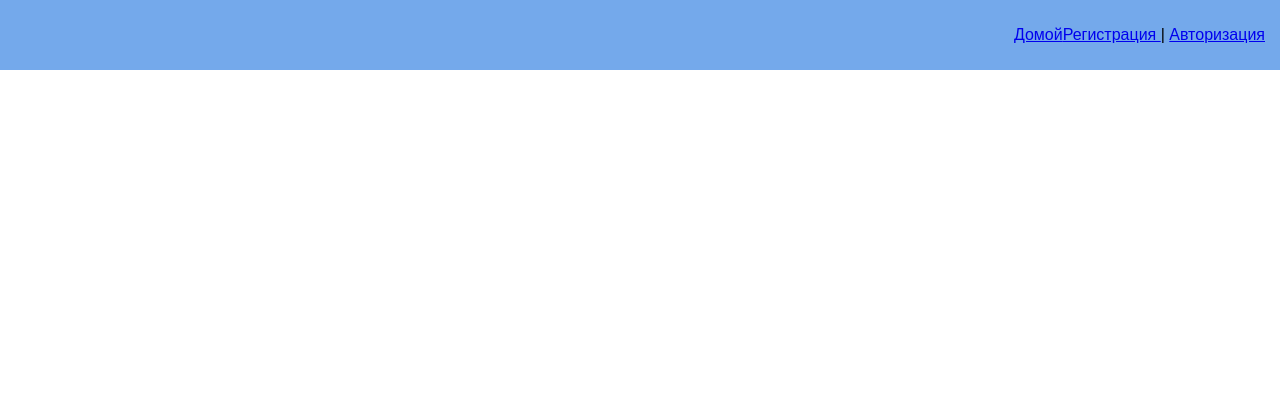
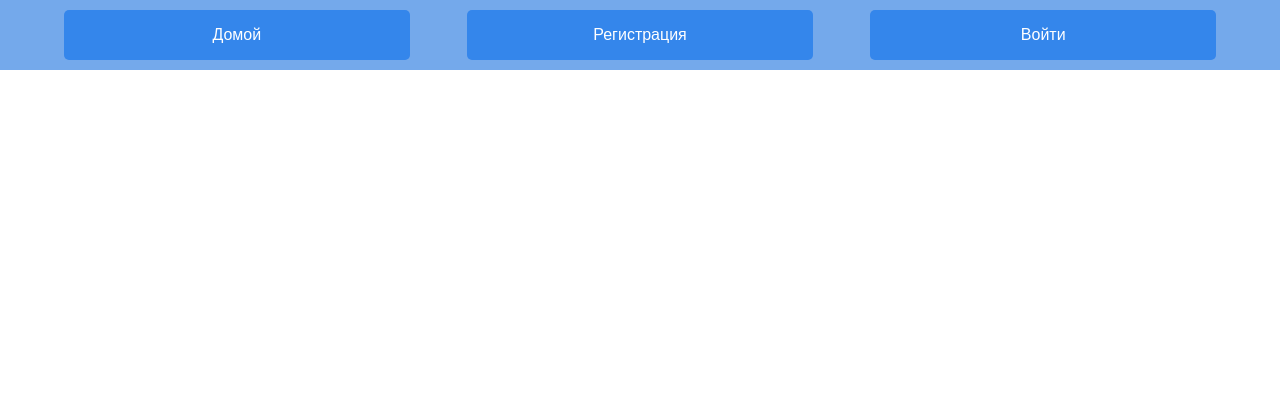
Before and after one commit to k1nque/softjinnBack, a Django app: page / in a window 1280 px wide. Shown: the top 420 px of the page. Run offline with Django 5.2, Linux system fonts and the light colour scheme; data that the repository does not hold is empty.

Commit message:
fix header styles

```diff
--- a/main_app/templates/base.html
+++ b/main_app/templates/base.html
@@ -10,14 +10,16 @@
 </head>
 <body>
     <div class="header">
-        <div id="home">
-            <a href='/'> Домой </a>
+        <div class="header-content">
+            <a class="home-button" href='/'>Домой</a>
+            {% if request.user.is_authenticated %}
+                <div class="header-username">{{user.username}}</div>
+                <a class="logout-button" href="{% url 'logout' %}">Выйти</a>
+            {% else %}
+                <a class="register-button" href="{% url 'register' %}">Регистрация</a>
+                <a class="login-button" href="{% url 'login' %}">Войти</a>
+            {% endif %}
         </div>
-        {% if request.user.is_authenticated %}
-            <li> {{user.username}} | <a href="{% url 'logout' %}"> Выйти </a></li>
-        {% else %}
-            <li> <a href="{% url 'register' %}"> Регистрация </a> | <a href="{% url "login" %}"> Авторизация </a></li>
-        {% endif %}
         {% block header %}
         {% endblock header %}
     </div>
--- a/main_app/templates/idea.html
+++ b/main_app/templates/idea.html
@@ -16,7 +16,7 @@
 
 {% if request.user.is_authenticated and not isUserResponsed%}
 <form id="make-response-form">
-    <label for="link"> Вставьте ссылку на свою реализацию идеи </label>
+    <label for="link">Вставьте ссылку на вашу реализацию</label>
     <br>
     <input type="url" id="link-field"> </input>
     <br>
--- a/static/main_app/styles/style.css
+++ b/static/main_app/styles/style.css
@@ -6,11 +6,12 @@ body, html {
 }
 .header {
     background-color: #74a9eb; /* Голубой цвет для шапки */
-    padding: 15px;
+    padding-top: 10px;
+    padding-bottom: 10px;
+    align-items: center;
+    justify-content: center;
+    height: auto;
     display: flex;
-    justify-content: flex-end;
-    align-items: center;
-    height: 5%;
 }
 .header li {
     list-style-type: none;
@@ -143,3 +144,40 @@ body form {
     width: 90%;
     margin: auto;
 }
+.header-content {
+    display: grid;
+    grid-template-columns: 1fr 1fr 1fr;
+    width: 90%;
+}
+.home-button,
+.header-username,
+.logout-button,
+.register-button,
+.login-button {
+    display: flex;
+    flex-direction: column;
+    justify-content: center;
+    text-align: center;
+    height: 50px;
+    text-decoration: none;
+    color: #ffffff;
+}
+.home-button {
+    justify-self: left;
+}
+.register-button {
+    justify-self: center;
+}
+.home-button,
+.register-button {
+    width: 90%;
+    background-color: #3486eb;
+    border-radius: 5px;
+}
+.logout-button,
+.login-button {
+    width: 90%;
+    justify-self: right;
+    background-color: #3486eb;
+    border-radius: 5px;
+}
```
